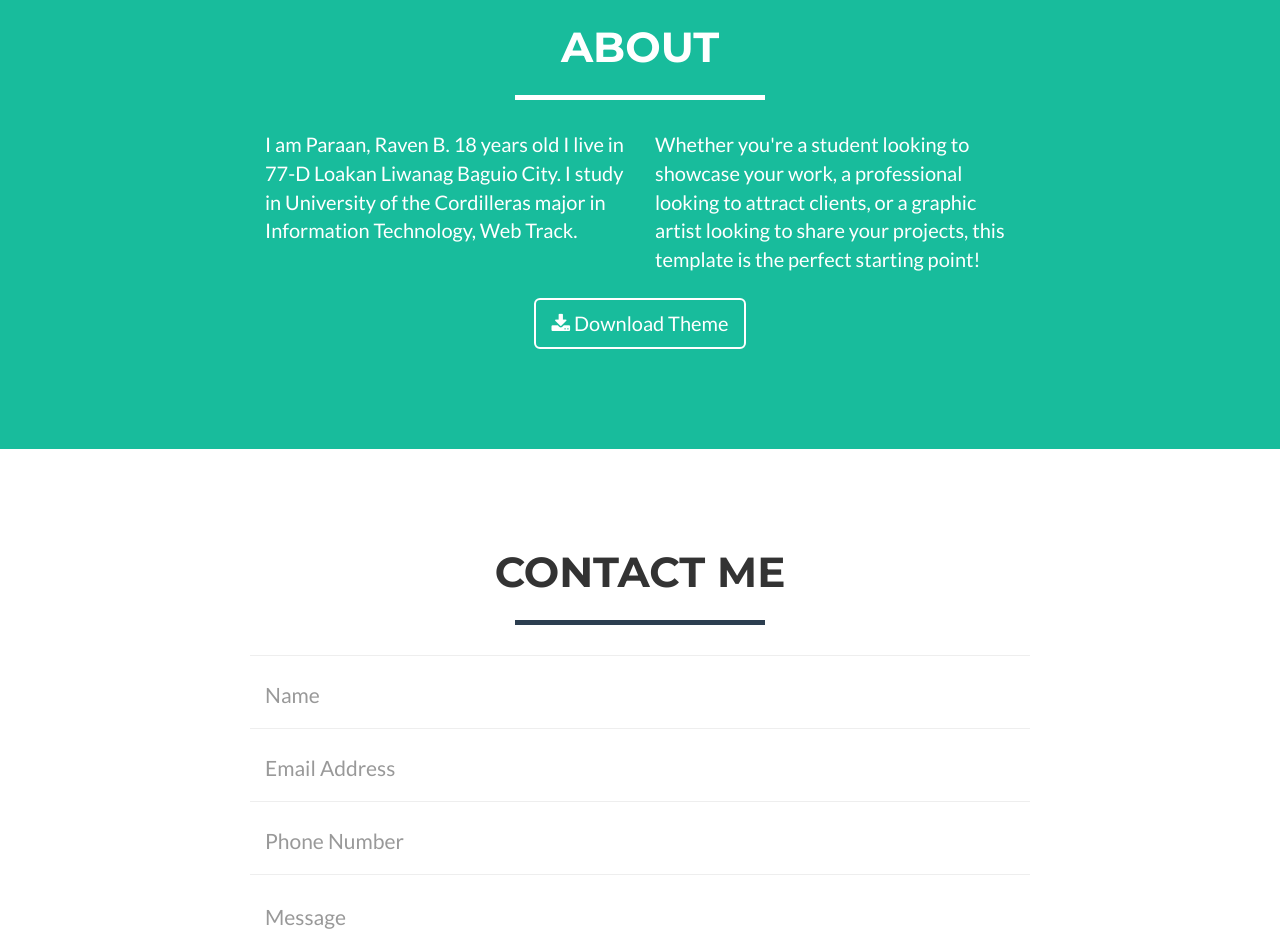
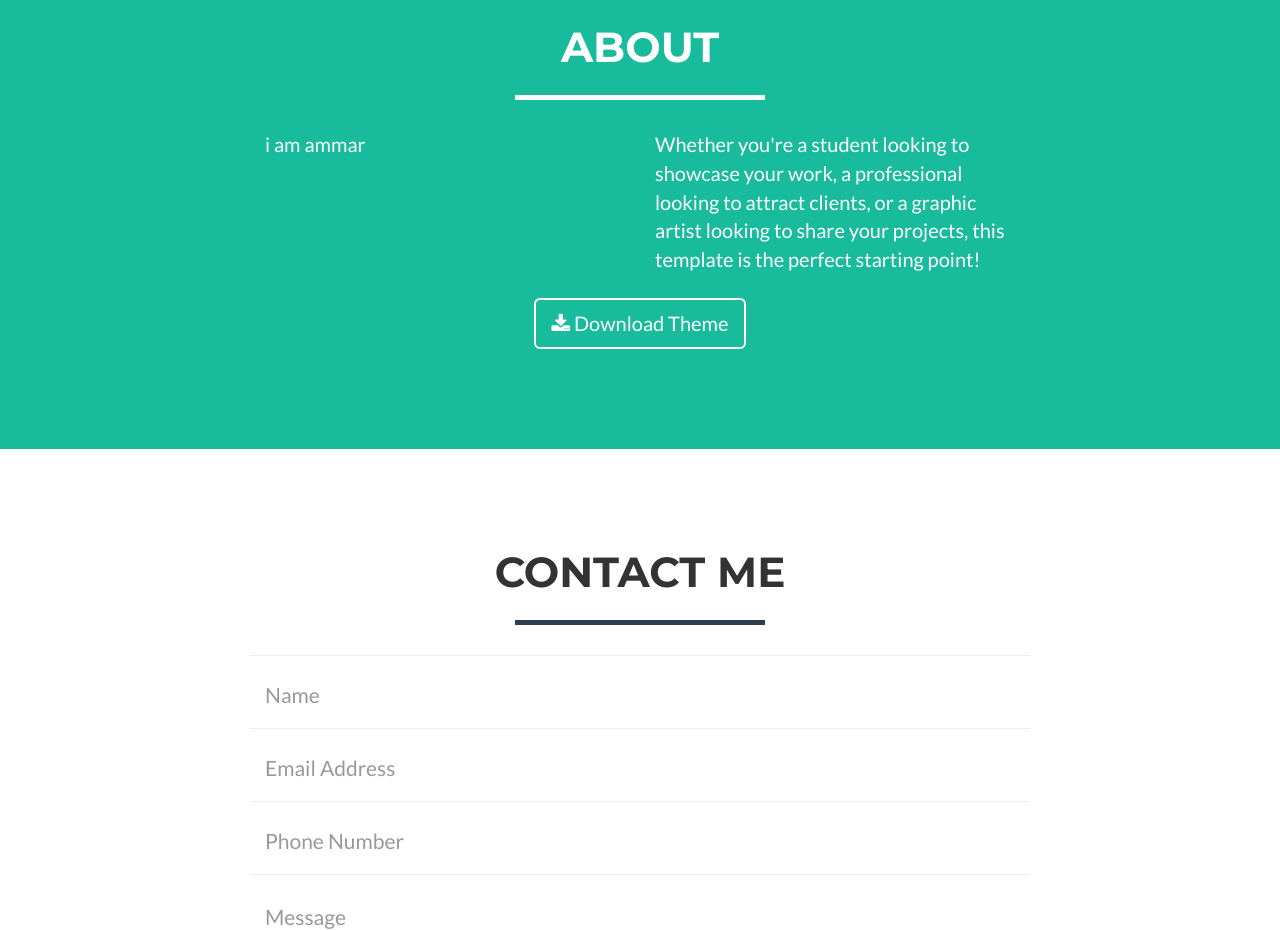
Before and after one commit to KhairiAmmar/Khairiammar.github.io, a website: page index.html in a window 1280 px wide. Shown: the part 1700-2630 px from the top of the page. Drawn offline with nearby package versions, Linux system fonts and the light colour scheme.

Commit message:
Update index.html

```diff
--- a/index.html
+++ b/index.html
@@ -167,7 +167,7 @@
             </div>
             <div class="row">
                 <div class="col-lg-4 col-lg-offset-2">
-                    <p>I am Paraan, Raven B. 18 years old I live in 77-D Loakan Liwanag Baguio City. I study in University of the Cordilleras major in Information Technology, Web Track.</p>
+                    <p>i am ammar</p>
                 </div>
                 <div class="col-lg-4">
                     <p>Whether you're a student looking to showcase your work, a professional looking to attract clients, or a graphic artist looking to share your projects, this template is the perfect starting point!</p>
```
